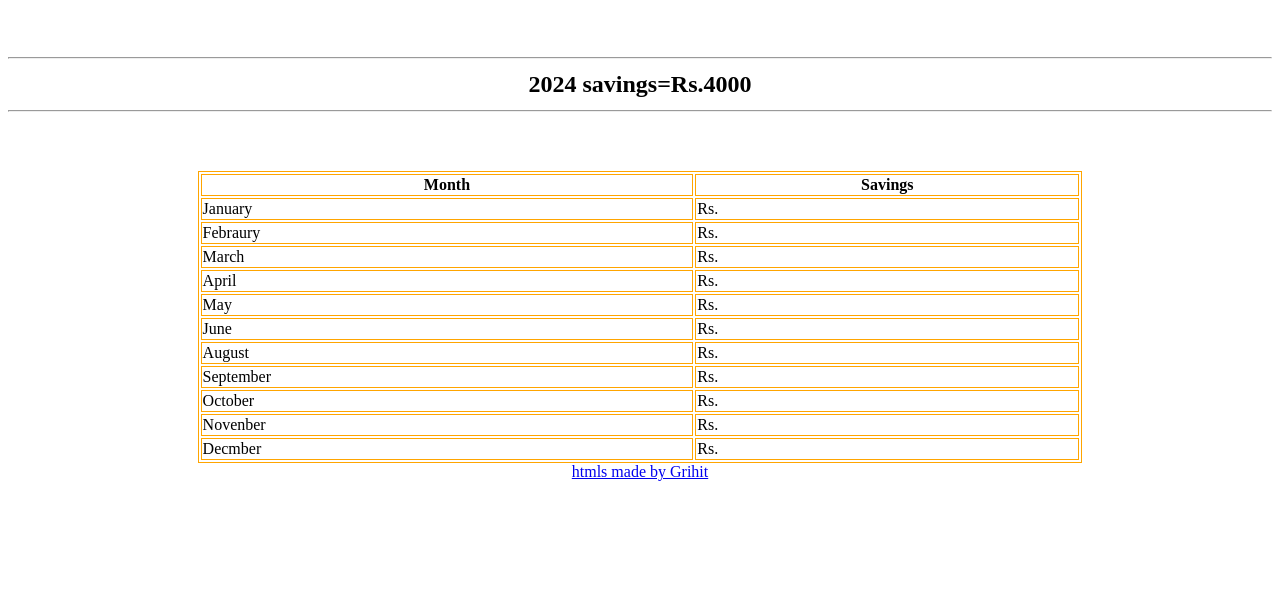
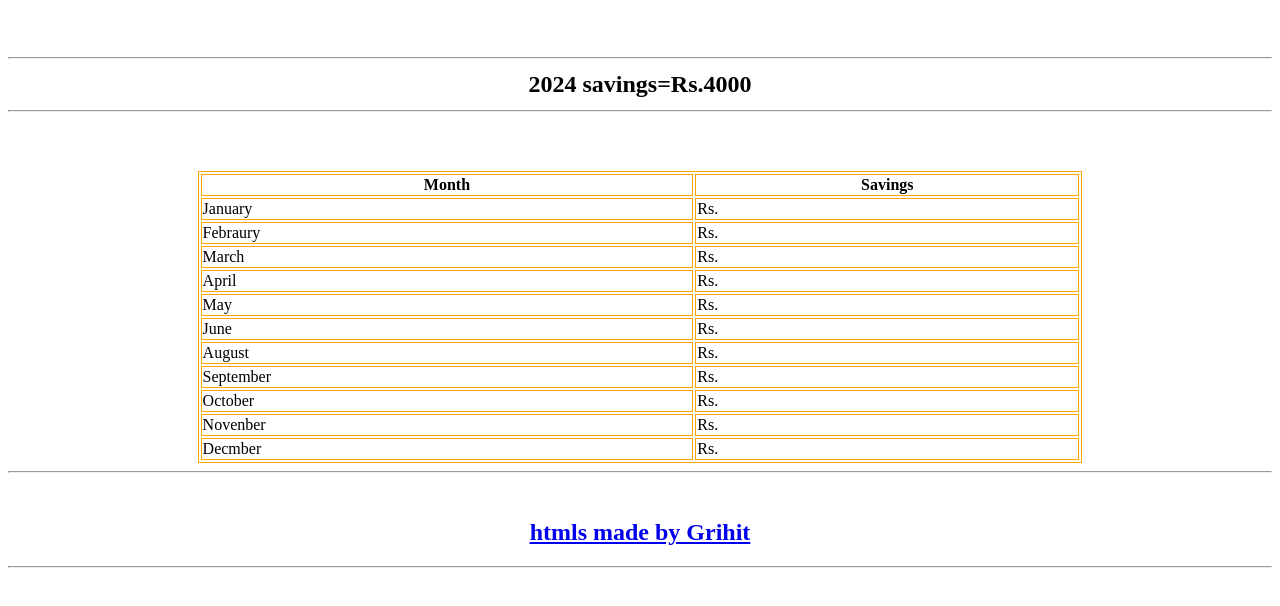
Before and after one commit to grihit24/grihitsavings2024, a plain HTML site: page index.html in a window 1280 px wide. Shown: the part 190-796 px from the top of the page. Drawn offline with Linux system fonts and the light colour scheme.

Commit message:
Update index.html

```diff
--- a/index.html
+++ b/index.html
@@ -58,7 +58,7 @@ table, th, td {
 <td>Rs.</td>
 </tr>
 </table></center>
-  <center><a href="https://grihit24.github.io/htmlsbygrihit">htmls made by Grihit</a></center>
+  <center> <hr><br><h2><a href="https://grihit24.github.io/htmlsbygrihit">htmls made by Grihit</a></h2><hr><br></center>
 <br>
 <body>
 </html>
```
